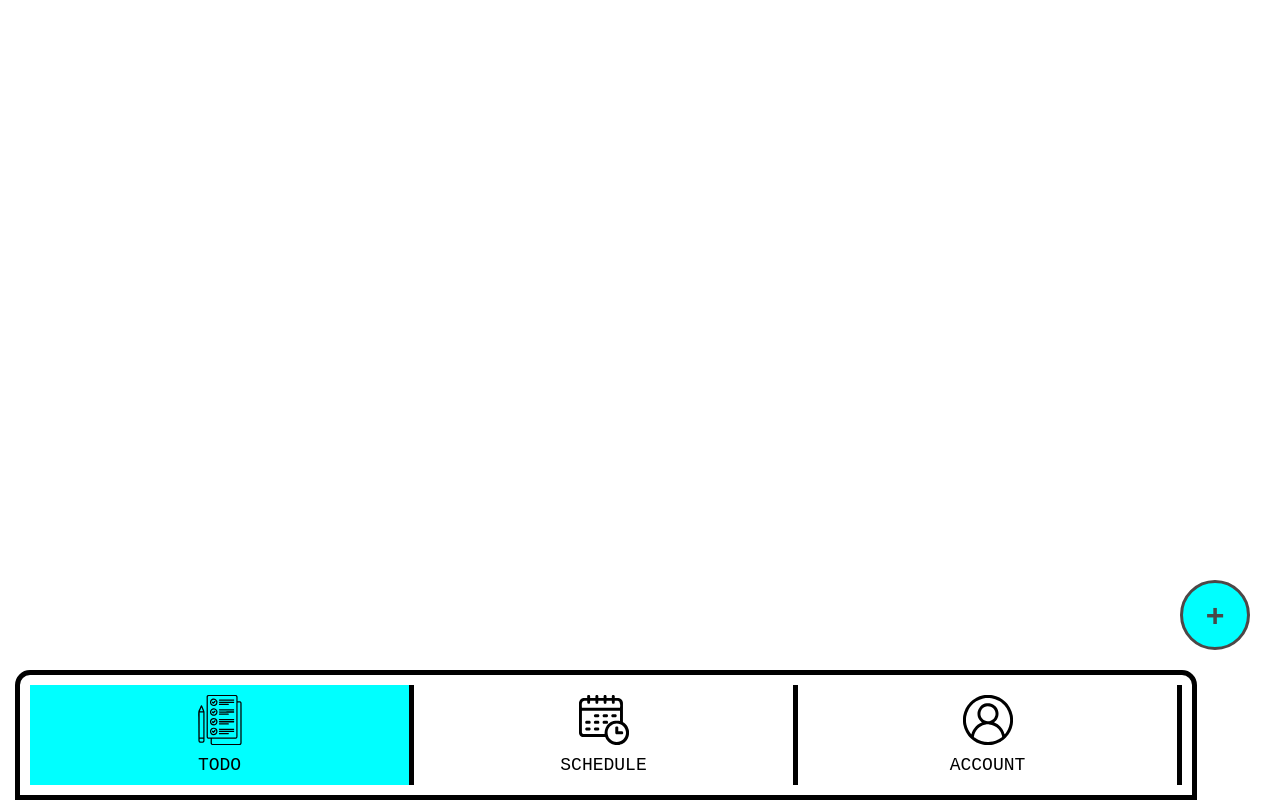
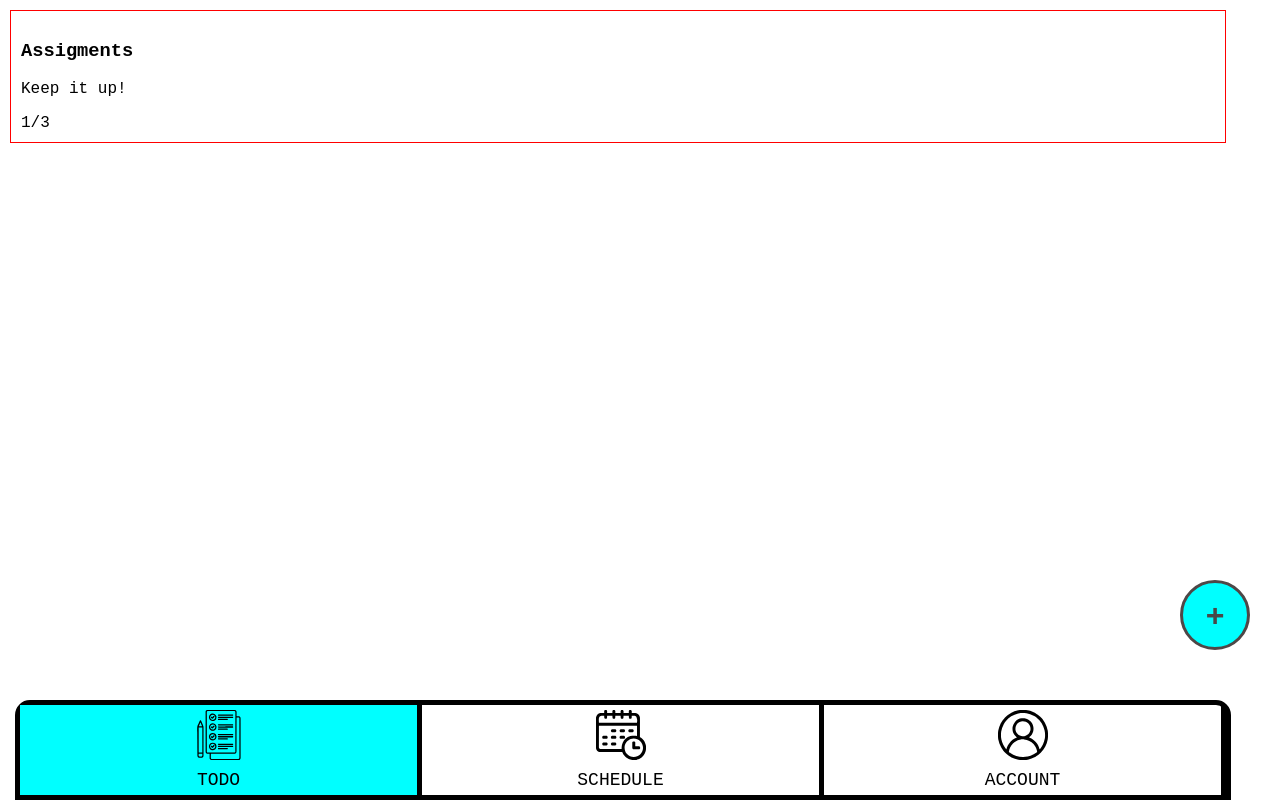
Before and after one commit to Suralta0925/Scheduler, a React (Vite) app: page / in a window 1280 px wide. Built offline with nearby package versions, Linux system fonts and the light colour scheme.

Commit message:
General Dimension Fix

```diff
--- a/src/App.tsx
+++ b/src/App.tsx
@@ -1,6 +1,7 @@
 import Navigator from "./components/navBar"
 import FAB from "./components/FAB";
 import CardSection from "./sections/cardSection";
+import Header from "./components/Header";
 
 function App() {
 
@@ -9,6 +10,7 @@ function App() {
 
   return(
     <>
+    <Header/>
     <Navigator className="nav"/>
     <FAB id="FAB"/>
 
--- /dev/null
+++ b/src/components/Header.tsx
@@ -0,0 +1,19 @@
+import "../style/Header.css";
+
+function Header(){
+
+    return(
+        <div id="holder">
+            <div id="tracker">
+                <h3>Assigments</h3>
+                <p>Keep it up!</p>
+                <div id="progressBar"></div>
+            </div>
+            <div id="trackerDisplay">
+                <div id="display">1/3</div>
+            </div>
+        </div>
+    );
+}
+
+export default Header;
--- a/src/components/navBar.tsx
+++ b/src/components/navBar.tsx
@@ -3,7 +3,7 @@ import assigment from "../assets/navIcons/assignment.svg";
 import schedule from "../assets/navIcons/schedule.svg"
 import user from "../assets/navIcons/user.svg"
 
-import cardSection from "../sections/cardSection.tsx"
+import CardSection from "../sections/cardSection.tsx"
 import type { ChangeEvent } from "react";
 
 // To Fix--------------------------------
@@ -13,7 +13,7 @@ function navBar(props : React.HTMLAttributes<HTMLDivElement>){
         if(event.target.checked){
             switch(event.target.value){
             case "todo":
-                return cardSection;
+                return (<CardSection/>);
             case "sched":
                 return null;
             case "acc":
--- a/src/index.css
+++ b/src/index.css
@@ -1,12 +1,11 @@
-/* *{
-    border: 1px solid red;
-} */
-
-button{
-    cursor: pointer;
+*{
+    box-sizing: border-box;
 }
 
+
+
 body{
+    position: relative;
     display: flex;
     justify-content: center;
     align-items: center;
--- /dev/null
+++ b/src/style/Header.css
@@ -0,0 +1,9 @@
+
+#holder{
+    border: 1px solid red;
+    position: absolute;
+    top: 10px;
+    left: 10px;
+    width: 95%;
+    padding: 10px;
+}
--- a/src/style/addAssignment.css
+++ b/src/style/addAssignment.css
@@ -16,11 +16,24 @@
 #tag{
     position: relative;
     background-color: white;
-    width: clamp(200px, 40vw,500px);
-    height: clamp(300px, 40vw,500px);
+    width: 80%;
+    height: clamp(350px, 40vw,500px);
     border: 4px black solid;
     padding: 0 50px;
 }
+
+@media (min-width: 1200px){
+    #tag{
+        width: 40%;
+    }
+    button{
+    cursor: pointer;
+    }
+    .toolTip{
+        cursor: pointer;
+    }
+}
+
 .label{
     display: flex;
     align-items: center;
@@ -40,7 +53,7 @@
 .fields{
     position: absolute;
    left: 50%;
-   width: clamp(100px,15vw,500px);
+   width: clamp(150px,15vw,500px);
    font-size: clamp(12px,2vw,18px);
 }
 
@@ -48,8 +61,8 @@
     position: absolute;
     left: 40%;
     bottom: 20px;
-    width: clamp(70px,10vw, 200px);
-    height: clamp(30px,5vw,60px);
+    width: clamp(80px,10vw, 200px);
+    height: clamp(40px,5vw,60px);
     background-color: rgb(0, 255, 0);
     color: rgb(0, 0, 0);
     font-weight: 900;
--- a/src/style/navBar.css
+++ b/src/style/navBar.css
@@ -4,13 +4,12 @@
 
 
 #container{
-    width: clamp(90%,50vw,100vw);
-    height: clamp(70px,10vw,100px);
+    width: 95%;
+    height: clamp(80px,10vw,100px);
     display: flex;
     position: fixed;
     left: 15px;
     bottom: 0px;
-    padding: 10px;
     border: 5px solid black;
     border-radius: 15px 15px 0 0;
     background-color: white;
@@ -25,7 +24,6 @@
     text-align: center;
     flex:1;
     border-right: 5px solid black;
-    cursor: pointer;
     font-size: clamp(13px,3vw,18px);
 }
 
```
Also changed, not shown: src/assets/statusIcon/notImportant.svg.
